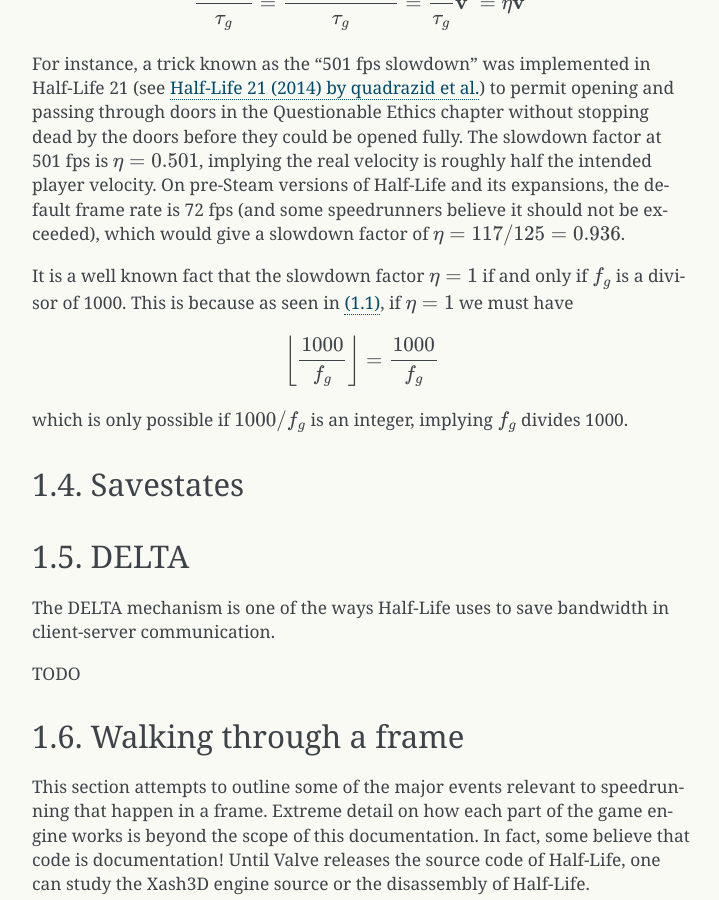
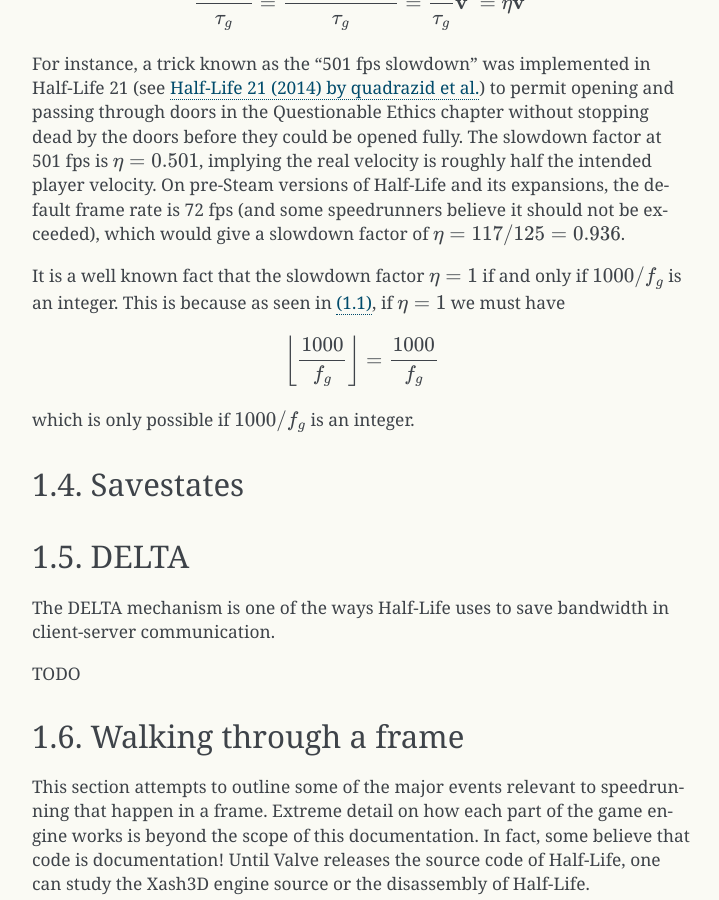
Before and after one commit to Matherunner/hldoc, a Sphinx documentation site: the page built from source/game.rst, in a window 1280 px wide and 900 px high, scrolled down 4118 px. Shown: the whole window, without its empty margins (388-1107 px from the left). Built offline with Sphinx 7.4.7, drawn with Linux system fonts in a browser that asks for light colours; formulas are drawn with MathJax 3.

Commit message:
Fix wrong statement about divisor

```diff
--- a/source/game.rst
+++ b/source/game.rst
@@ -102,11 +102,11 @@
 
 For instance, a trick known as the "501 fps slowdown" was implemented in Half-Life 21 (see :ref:`half-life-21`) to permit opening and passing through doors in the Questionable Ethics chapter without stopping dead by the doors before they could be opened fully. The slowdown factor at 501 fps is :math:`\eta = 0.501`, implying the real velocity is roughly half the intended player velocity. On pre-Steam versions of Half-Life and its expansions, the default frame rate is 72 fps (and some speedrunners believe it should not be exceeded), which would give a slowdown factor of :math:`\eta = 117/125 = 0.936`.
 
-It is a well known fact that the slowdown factor :math:`\eta = 1` if and only if :math:`f_g` is a divisor of 1000. This is because as seen in :eq:`slowdown factor`, if :math:`\eta = 1` we must have
+It is a well known fact that the slowdown factor :math:`\eta = 1` if and only if :math:`1000/f_g` is an integer. This is because as seen in :eq:`slowdown factor`, if :math:`\eta = 1` we must have
 
 .. math:: \left\lfloor \frac{1000}{f_g} \right\rfloor = \frac{1000}{f_g}
 
-which is only possible if :math:`1000/f_g` is an integer, implying :math:`f_g` divides 1000.
+which is only possible if :math:`1000/f_g` is an integer.
 
 Savestates
 ----------
```
